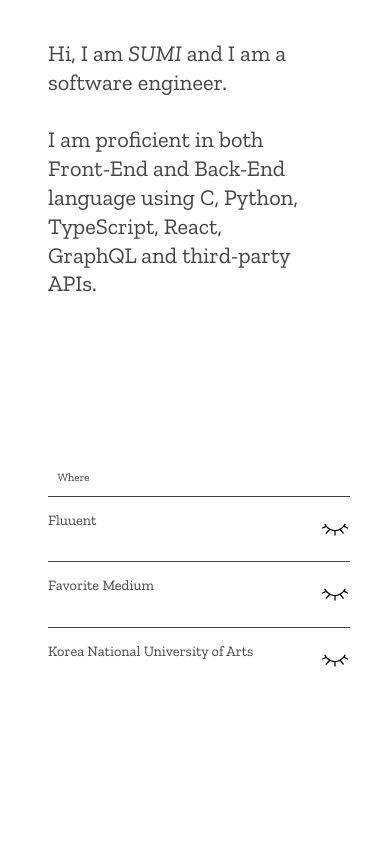
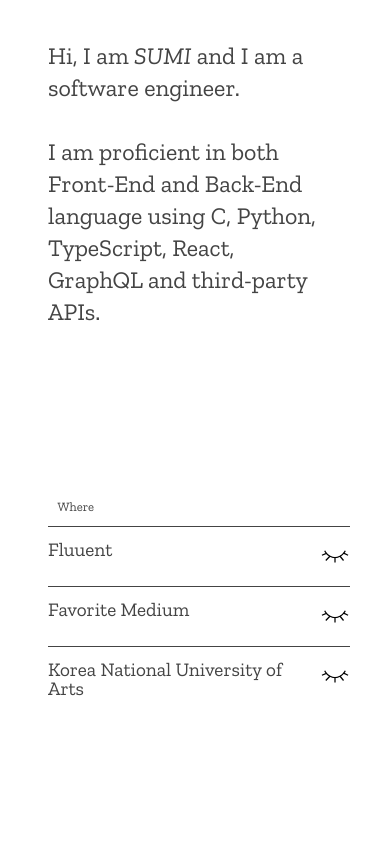
Before and after one commit to SumiSeo/sumiseo-portfolio, a Next.js app: page / in a window 390 px wide. Shown: the top 844 px of the page. Built offline with nearby package versions, Linux system fonts and the light colour scheme; a web font is replaced by a local one.

Commit message:
modify work and work detail mdediquery

```diff
--- a/styles/Works.module.scss
+++ b/styles/Works.module.scss
@@ -32,6 +32,6 @@
 }
 @media screen and (max-width: 800px) {
   .head {
-    font-size: 0.7rem;
+    font-size: 0.8rem;
   }
 }
--- a/styles/components/Paragraphe.module.scss
+++ b/styles/components/Paragraphe.module.scss
@@ -11,20 +11,22 @@
 }
 @media screen and (max-width: 1200px) {
   .paragraphe {
-    font-size: 1.7rem;
-    line-height: 2.2rem;
+    font-size: 1.9rem;
+    padding-right: 1rem;
   }
 }
 @media screen and (max-width: 800px) {
   .paragraphe {
-    font-size: 1.6rem;
-    line-height: 2rem;
+    font-size: 1.7rem;
+    line-height: 2.2rem;
+    padding-right: 1rem;
   }
 }
 
 @media screen and (max-width: 600px) {
   .paragraphe {
-    font-size: 1.4rem;
-    line-height: 1.8rem;
+    font-size: 1.5rem;
+    line-height: 2rem;
+    padding-right: 1rem;
   }
 }
--- a/styles/components/Work.module.scss
+++ b/styles/components/Work.module.scss
@@ -41,15 +41,21 @@
     }
   }
 }
-
+@media screen and (max-width: 1000px) {
+  .work__expanded {
+    font-size: 1.4rem;
+  }
+}
 @media screen and (max-width: 800px) {
   .work__expanded {
-    font-size: 1.1rem;
+    padding: 0.9rem 0;
+    font-size: 1.4rem;
   }
 }
 
 @media screen and (max-width: 600px) {
   .work__expanded {
-    font-size: 0.9rem;
+    padding: 0.8rem 0;
+    font-size: 1.2rem;
   }
 }
--- a/styles/components/WorkDetail.module.scss
+++ b/styles/components/WorkDetail.module.scss
@@ -55,13 +55,31 @@
   }
 }
 
+@media screen and (max-width: 1000px) {
+  .detail {
+    margin: 0 1rem;
+  }
+  .date {
+    font-size: 1rem;
+  }
+  .techonologie,
+  .company {
+    font-size: 1.3rem;
+    line-height: 2rem;
+  }
+}
 @media screen and (max-width: 800px) {
+  .detail {
+  }
   .explication {
     font-size: 0.7rem;
   }
 }
 
 @media screen and (max-width: 600px) {
+  .detail {
+    background-color: red;
+  }
   .explication {
     font-size: 0.6rem;
   }
```
